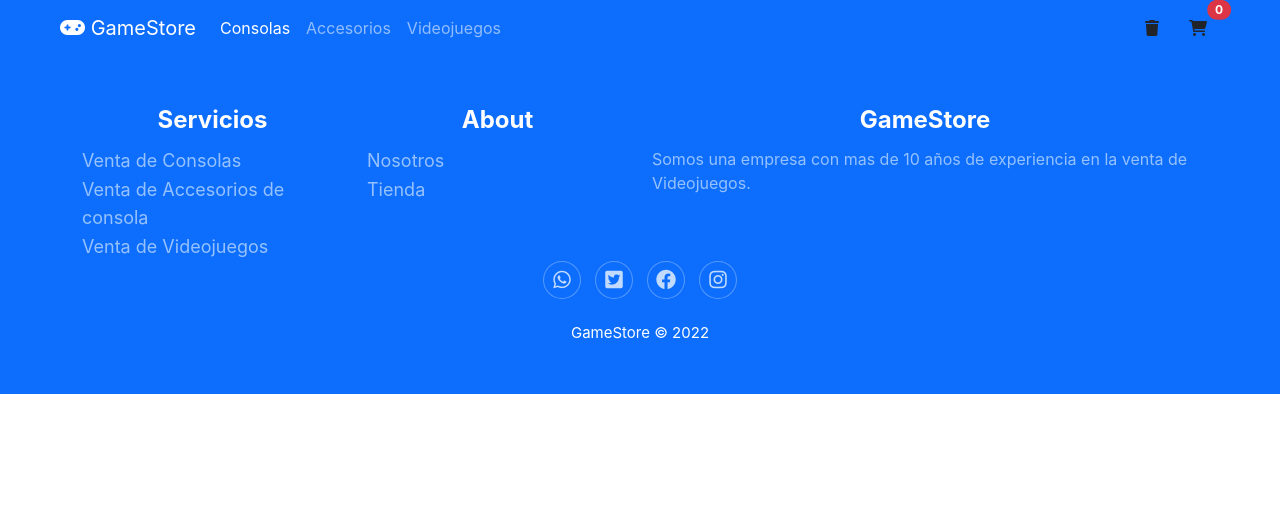
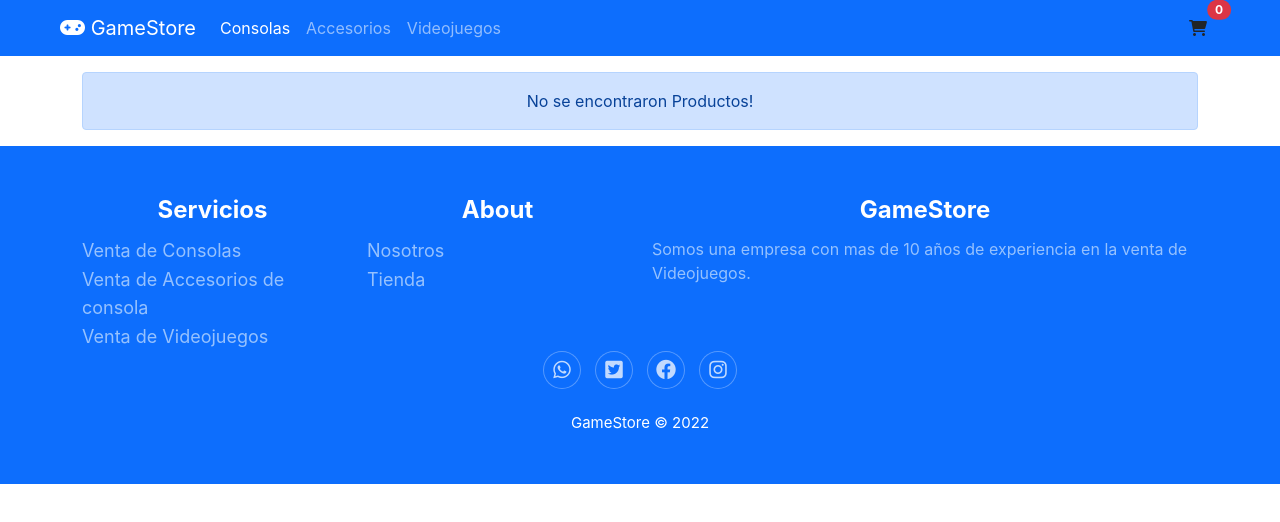
Before and after one commit to JuanJolh/Gamestore-Lopez, a React (Create React App) app: page /cart in a window 1280 px wide. Shown: the top 522 px of the page. Built offline with nearby package versions, Linux system fonts and the light colour scheme.

Commit message:
Cart View

```diff
--- a/src/App.js
+++ b/src/App.js
@@ -6,6 +6,7 @@
 import ItemDetailContainer from "./components/ItemDetailContainer"
 import Cart from './components/Cart';
 import Provider from './components/context/Context';
+import Checkout from './Checkout';
 
 
 function App() {
@@ -19,6 +20,7 @@
             <Route exact path="/categoria/:cat" element={<ItemListContainer />} />
             <Route exact path="/producto/:id" element={<ItemDetailContainer />} />
             <Route path={"/cart"} element={<Cart />} />
+            <Route path={"/checkout"} element={<Checkout />} />
           </Routes>
           <Footer/>
         </BrowserRouter>
--- /dev/null
+++ b/src/Checkout.jsx
@@ -0,0 +1,13 @@
+import React from "react";
+
+const Checkout = () => {
+
+    return (
+            <div className="text-center">
+                En Construccion
+            </div>
+
+    )
+}
+
+export default Checkout;
--- a/src/components/Cart.jsx
+++ b/src/components/Cart.jsx
@@ -1,9 +1,47 @@
 import React from "react";
+import { useContext } from "react";
+import { Link } from "react-router-dom";
+import { CartContext } from "./context/Context";
 
 const Cart = () => {
+    const {cart, removeItem, clear, cartTotal, cartSuma} = useContext(CartContext);
 
     return (
-        <div></div>
+        <div className="container">
+            {cartTotal() > 0 ?
+                <table className="table">
+                    <tbody>
+                        <tr>
+                            <td colSpan={"5"} className="text-end">
+                                <Link onClick={() => {clear()}}>
+                                    <button className="btn fondo_rojo" title="Vaciar Carrito">Vaciar Carrito <i class="fa-solid fa-trash"></i></button>
+                                </Link>
+                            </td>
+                        </tr>
+                        {cart.map(item => (
+                            <tr key={item.id}>
+                                <td className="text-start"><img src={item.imagen} alt={item.nombre} title={item.nombre} width="100" /></td>
+                                <td className="text-start align-middle">{item.nombre}</td>
+                                <td className="text-end align-middle">{item.cantidad} x ${item.precio}</td>
+                                <td className="text-end align-middle">${item.cantidad * item.precio}</td>
+                                <td className="text-end align-middle">
+                                    <Link onClick={() => {removeItem(item.id)}}><i class="fa-solid fa-trash"></i></Link>
+                                </td>
+                            </tr>
+                        ))}
+                        <tr>
+                            <td colSpan={3} className="text-end fw-bold">Total a Pagar</td>
+                            <td className="text-end fw-bold">${cartSuma()}</td>
+                            <td className="text-end">
+                                <Link to={"/checkout"} title="Finalizar Compra">
+                                    <button className="btn fondo_naranja">Finalizar Compra <i className="fa-solid fa-cart-shopping"></i></button>
+                                </Link>
+                            </td>
+                        </tr>
+                    </tbody>
+                </table>
+            : <div className="mt-3 alert alert-primary text-center" role="alert">No se encontraron Productos!</div>}
+        </div>
     )
 }
 
--- a/src/components/CartWidget.jsx
+++ b/src/components/CartWidget.jsx
@@ -8,11 +8,8 @@
 
     return (
             <div>
-            <button type="button" className="btn fondo_naranja position-relative me-1" title="Vaciar Carrito" onClick={()=> {clear()}}>
-            <i class="fa-solid fa-trash"></i>
-            </button>
             <Link to={"/cart"}>
-                <button type="button" className="btn fondo_naranja position-relative" title="Ir al Carrito">
+                <button type="button" className="btn position-relative" title="Ir al Carrito">
                 <i className="fa-solid fa-cart-shopping"></i>
                     <span className="position-absolute top-0 start-100 translate-middle badge rounded-pill bg-danger">{cartTotal()}</span>
                 </button>
--- a/src/components/context/Context.jsx
+++ b/src/components/context/Context.jsx
@@ -15,6 +15,10 @@
         }
     }
 
+    const removeItem = (id) => {
+        setCart(cart.filter(item => item.id !== id));
+    }
+
     const clear = () => {
         setCart([]);
     }
@@ -27,8 +31,12 @@
         return cart.reduce((total, item) => total+=item.cantidad, 0);
     }
 
+    const cartSuma = () => {
+        return cart.reduce((total, item) => total+=item.cantidad*item.precio, 0);
+    }
+
     return (
-        <CartContext.Provider value={{cart, addItem, clear, cartTotal}}>
+        <CartContext.Provider value={{cart, addItem, clear, cartTotal, cartSuma, removeItem}}>
             {children}
         </CartContext.Provider>
     )
```
